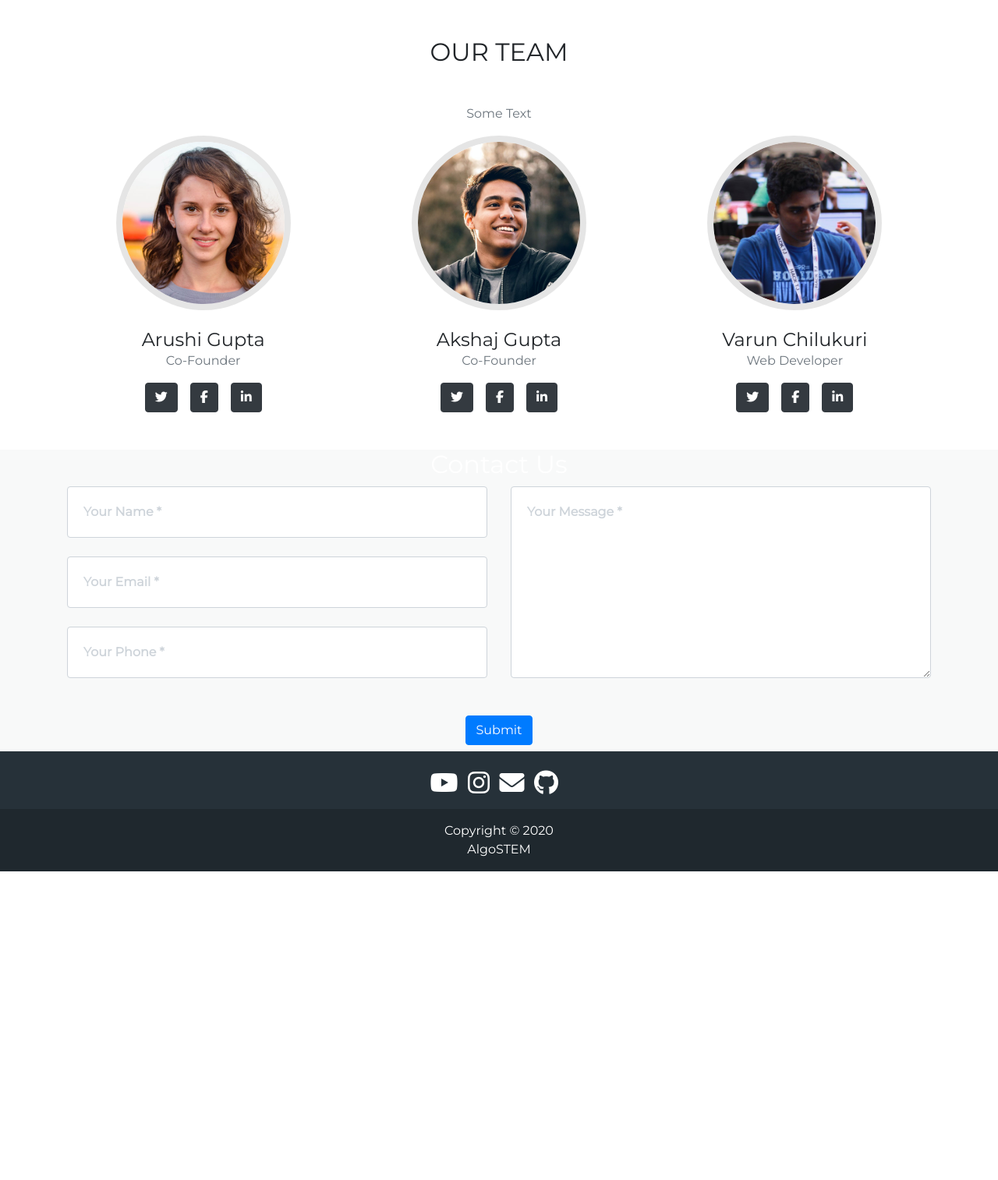
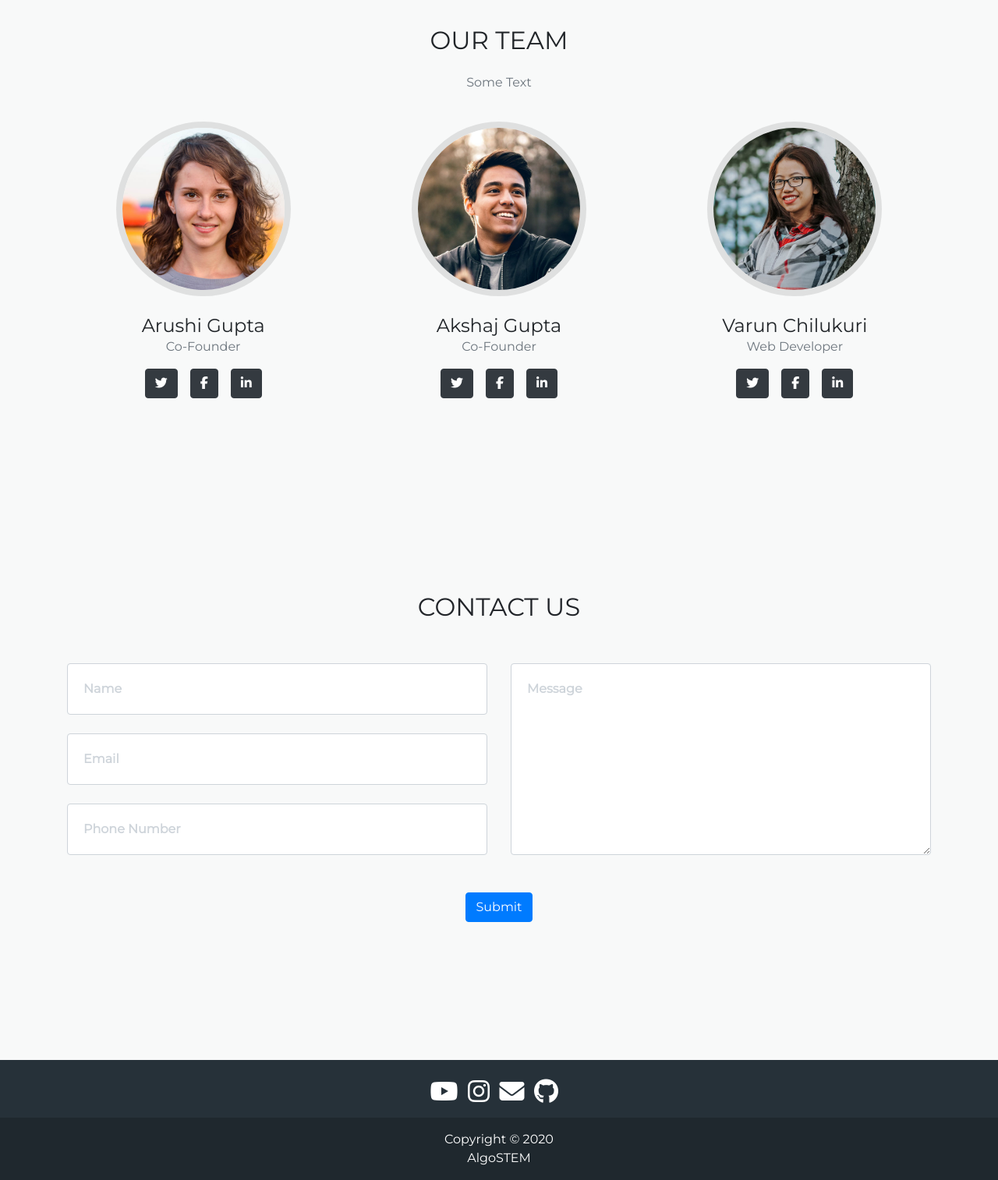
Before and after one commit to VarunChilukuri/AlgoSTEM, a PHP site: page /index.html in a window 1280 px wide. Shown: the part 800-2314 px from the top of the page at 78% size. Before the commit the page ends 1918 px from the top, so only its background shows below. Run offline with PHP 8.4, Linux system fonts and the light colour scheme; some libraries are stand-ins or nearby versions; some web fonts are replaced.

Commit message:
Fix team and contact us

```diff
--- a/index.html
+++ b/index.html
@@ -35,7 +35,7 @@
       <div class="collapse navbar-collapse" id="collapsibleNavbar">
         <ul class="navbar-nav ml-auto my-2 my-lg-2">
           <li class="nav-item active">
-            <a class="nav-link" href="#teamc">ABOUT</a>
+            <a class="nav-link" href="#team">ABOUT</a>
           </li>
           <li class="nav-item active">
             <a class="nav-link" href="#">CHANNEL</a>
@@ -44,7 +44,7 @@
             <a class="nav-link" href="#">COURSES</a>
           </li>
           <li class="nav-item active">
-            <a class="nav-link" href="#">CONTACT US</a>
+            <a class="nav-link" href="#contact">CONTACT US</a>
           </li>
         </ul>
       </div>
@@ -72,18 +72,18 @@
 
   <section class="page-section" id="team">
     <div class="container">
-      <div class="text-center my-5">
-        <h2 class="section-heading text-uppercase">Our Team</h2>
+      <div class="text-center">
+        <h2 class="section-heading text-uppercase" id="team-title">Our Team</h2>
       </div>
       <div class="row">
         <div class="col-lg-8 mx-auto text-center">
-          <p class="large text-muted">Some Text</p>
+          <p class="large text-muted" id="team-description">Some Text</p>
         </div>
       </div>
-      <div class="row">
+      <div class="row" id="team-carousel">
         <div class="col-lg-4">
           <div class="team-member">
-            <img class="mx-auto rounded-circle" src="assets/img/team/1.jpg" alt="" />
+            <img class="mx-auto rounded-circle" src="assets/img/team/1.jpg" alt="Arushi Gupta" />
             <h4>Arushi Gupta</h4>
             <p class="text-muted">Co-Founder</p>
             <a class="btn btn-dark btn-social mx-2" href="#!"><i class="fab fa-twitter"></i></a><a
@@ -93,7 +93,7 @@
         </div>
         <div class="col-lg-4">
           <div class="team-member">
-            <img class="mx-auto rounded-circle" src="assets/img/team/2.jpg" alt="" />
+            <img class="mx-auto rounded-circle" src="assets/img/team/2.jpg" alt="Akshaj Gupta" />
             <h4>Akshaj Gupta</h4>
             <p class="text-muted">Co-Founder</p>
             <a class="btn btn-dark btn-social mx-2" href="#!"><i class="fab fa-twitter"></i></a><a
@@ -103,7 +103,7 @@
         </div>
         <div class="col-lg-4">
           <div class="team-member">
-            <img class="mx-auto rounded-circle" src="varun.png" alt="" />
+            <img class="mx-auto rounded-circle" src="assets/img/team/3.jpg" alt="Varun Chilukuri" />
             <h4>Varun Chilukuri</h4>
             <p class="text-muted">Web Developer</p>
             <a class="btn btn-dark btn-social mx-2" href="#!"><i class="fab fa-twitter"></i></a><a
@@ -116,29 +116,29 @@
   </section>
   <section class="page-section" id="contact">
     <div class="container">
-      <h2 class="section-heading text-center" id="contact-title">Contact Us</h2>
+      <h2 class="section-heading text-center" id="contact-title">CONTACT US</h2>
       <form id="contactForm" name="sentMessage" novalidate="novalidate">
         <div class="row align-items-stretch mb-5">
           <div class="col-md-6">
             <div class="form-group">
-              <input class="form-control" id="name" type="text" placeholder="Your Name *" required="required"
+              <input class="form-control" id="name" type="text" placeholder="Name" required="required"
                 data-validation-required-message="Please enter your name." />
               <p class="help-block text-danger"></p>
             </div>
             <div class="form-group">
-              <input class="form-control" id="email" type="email" placeholder="Your Email *" required="required"
+              <input class="form-control" id="email" type="email" placeholder="Email" required="required"
                 data-validation-required-message="Please enter your email address." />
               <p class="help-block text-danger"></p>
             </div>
             <div class="form-group mb-md-0">
-              <input class="form-control" id="phone" type="tel" placeholder="Your Phone *" required="required"
+              <input class="form-control" id="phone" type="tel" placeholder="Phone Number" required="required"
                 data-validation-required-message="Please enter your phone number." />
               <p class="help-block text-danger"></p>
             </div>
           </div>
           <div class="col-md-6">
             <div class="form-group form-group-textarea mb-md-0">
-              <textarea class="form-control" id="message" placeholder="Your Message *" required="required"
+              <textarea class="form-control" id="message" placeholder="Message" required="required"
                 data-validation-required-message="Please enter a message."></textarea>
               <p class="help-block text-danger"></p>
             </div>
--- a/main.css
+++ b/main.css
@@ -6,13 +6,13 @@
     background: url("banner.jpg") no-repeat center center fixed;*/
     max-width: 100%;
     width: 100%;
+    height: 100vh;
+    min-height:100vh;
     -webkit-background-size: cover;
     -moz-background-size: cover;
     -o-background-size: cover;
     background-size: contain cover;
     font-family: 'Montserrat';
-    height: 100vh;
-    min-height:100vh;
     /*font-fami ly: 'Anaheim'*/
   }
 
@@ -21,7 +21,7 @@
 }
 
 .team-member {
-    margin-bottom: 3rem;
+   /* margin-bottom: 3rem; */
     text-align: center;
   }
 .team-member img {
@@ -210,10 +210,13 @@ background: radial-gradient(circle at 30% 107%, #fdf497 0%, #fdf497 5%, #fd5949
   background-color: #555;
 }
 
-#teamc{
-  margin:auto;
-  width:70%;
+#team{
   font-family: 'Montserrat';
+  max-width: 100%;
+  width: 100%;
+
+  height: 95vh;
+  min-height: 95vh;
 }
 
 #l1{
@@ -232,10 +235,36 @@ background: radial-gradient(circle at 30% 107%, #fdf497 0%, #fdf497 5%, #fd5949
   color: black;
 }
 
+#team-title{
+  padding-top: 3%;
+}
+
+#contact-title{
+  color: #212429 !important;
+}
+#team-description{
+  padding-top:2%;
+}
+
+#team-carousel{
+  padding-top:2%;
+}
+
 #contact{
   font-family: 'Montserrat';
+  max-width: 100%;
+  width: 100%;
+  height: 75vh;
+  min-height:75vh;
 }
 
+#contact-title{
+  padding-bottom: 4%;
+}
+
+#team{
+  background-color: #F8F9F9;
+}
 section#contact {
   background-color: #F8F9F9;
 /*  background-image: url("../assets/img/map-image.png"); */
@@ -266,7 +295,7 @@ section#contact form#contactForm p.help-block {
   margin: 0;
 }
 section#contact form#contactForm .form-control:focus {
-  border-color: #fed136;
+  border-color: #212429;
   box-shadow: none;
 }
 section#contact form#contactForm ::-webkit-input-placeholder {
```
